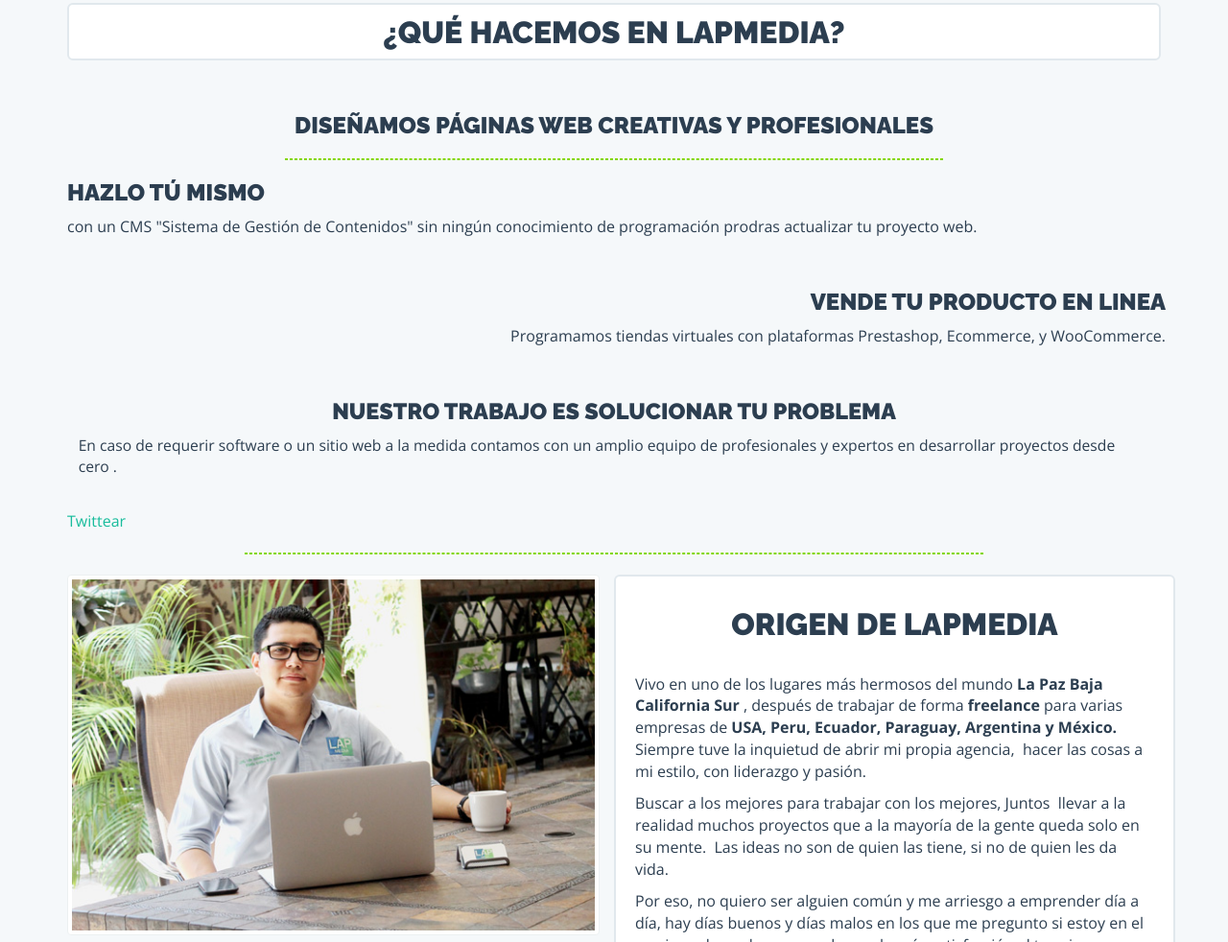
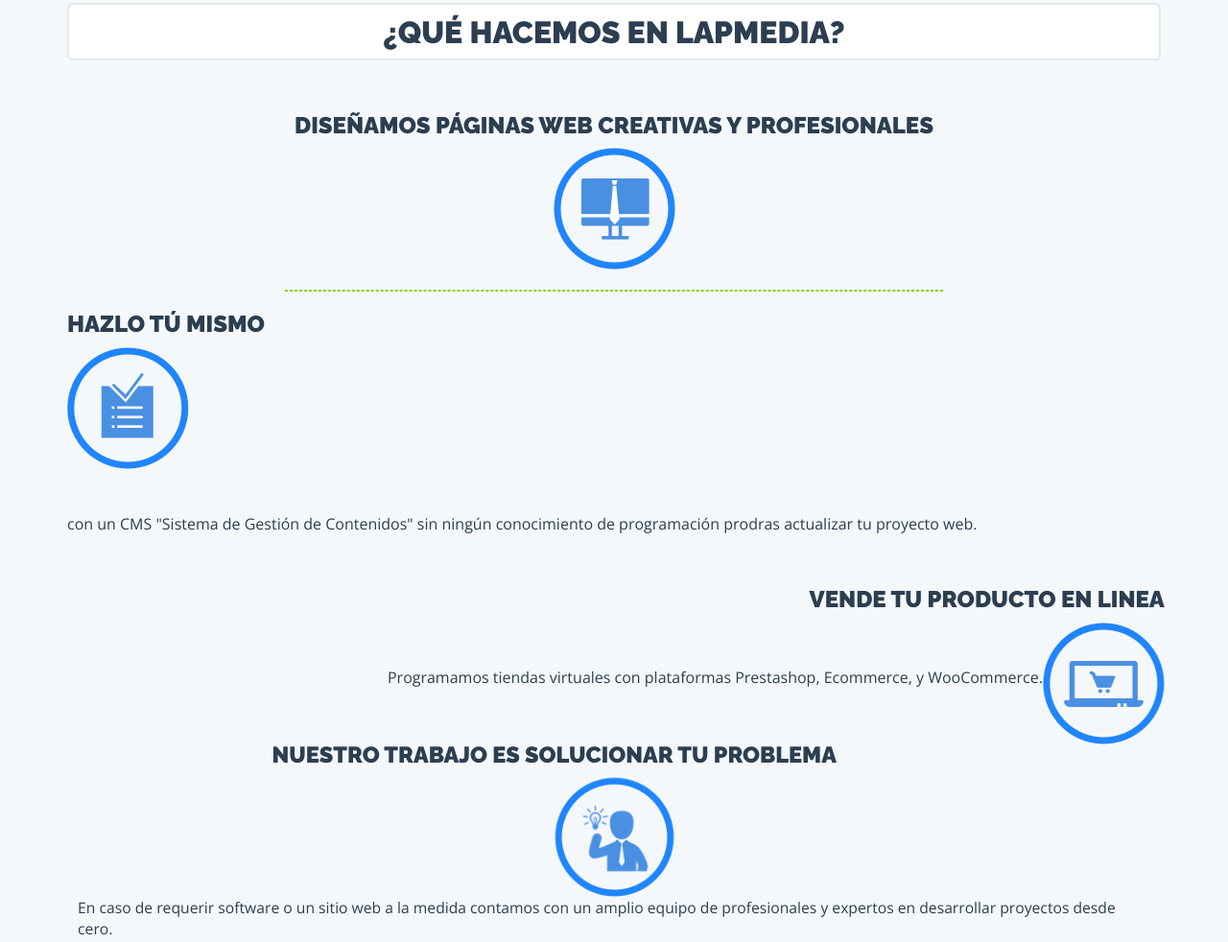
Before and after one commit to lapmedia/new, a plain HTML site: page index.html in a window 1280 px wide. Shown: the part 823-1805 px from the top of the page at 96% size. Drawn offline with nearby package versions, Linux system fonts and the light colour scheme.

Commit message:
Iconos sketch
Agregue iconos diseñador en sketch

```diff
--- a/index.html
+++ b/index.html
@@ -176,19 +176,35 @@
 						<div class="wow bounceInLeft animated" data-wow-duration="2s" data-wow-delay="1s">
 						<p style="text-align: justify;">
 						<h2 align="center">DISEÑAMOS PÁGINAS WEB CREATIVAS Y PROFESIONALES</h2>
-					   </p>
+                        <div align="center">
+                        <img src="img/paginas-profesionales.png" alt="paginas-profesionales">
+                        </div>
+					    </p>
 					   </div>
 					   <hr>
 					   <div class="wow bounceInLeft animated" data-wow-duration="3s" data-wow-delay="1s">
 						<h2>HAZLO TÚ MISMO</h2>
+                       </div>
+                       <div class="wow rollIn animated" data-wow-duration="3s" data-wow-delay="1s">
+                        <img src="img/hazlo-tumismo.png" alt="hazlotumismo">
+                       </div>
+                        <br>
+                        <br>
+                        <div class="wow bounceInLeft animated" data-wow-duration="3s" data-wow-delay="1s">
 						<p>con un CMS "Sistema de Gestión de Contenidos" sin ningún conocimiento de programación prodras actualizar tu proyecto web.</p> </div> <br>
 
 						<div class="wow bounceInRight animated" data-wow-duration="4s" data-wow-delay="1s">
 						<h2 align="right">VENDE TU PRODUCTO EN LINEA</h2>
+                        <div class="pull-right"><img src="img/icono-tienda.png" alt="tienda-en-linea"></div> <br> <br>
 						<p align="right">Programamos tiendas virtuales con plataformas Prestashop, Ecommerce, y WooCommerce.</p></div> <br>
+
+
 						<div class="wow zoomIn animated" data-wow-duration="4s" data-wow-delay="1s">
 						<h2 align="center">NUESTRO TRABAJO ES SOLUCIONAR TU PROBLEMA</h2>
-						<p>En caso de requerir software o un sitio web a la medida contamos con un amplio equipo de profesionales y expertos en desarrollar proyectos desde cero .</p> </div>		<br>
+                        <div align="center">
+                        <img src="img/icon-pensar.png" alt="soluciones-web">
+                        </div>
+						<p>En caso de requerir software o un sitio web a la medida contamos con un amplio equipo de profesionales y expertos en desarrollar proyectos desde cero.</p> </div>		<br>
 								<a href="https://twitter.com/share" class="twitter-share-button" data-via="lapmedia" data-lang="es" data-size="large">Twittear</a>
 								<script>!function(d,s,id){var js,fjs=d.getElementsByTagName(s)[0],p=/^http:/.test(d.location)?'http':'https';if(!d.getElementById(id)){js=d.createElement(s);js.id=id;js.src=p+'://platform.twitter.com/widgets.js';fjs.parentNode.insertBefore(js,fjs);}}(document, 'script', 'twitter-wjs');</script>
 								<!-- Boton de face -->
```
Also changed, not shown: img/Oval 49 Copy 3.png (added), img/hazlo-tumismo.png (added), img/icon-pensar.png (added), img/icono-tienda.png (added), img/paginas-profesionales.png (added), 1 other file.
